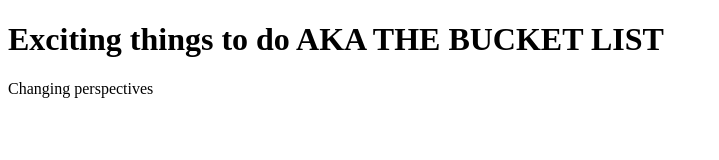
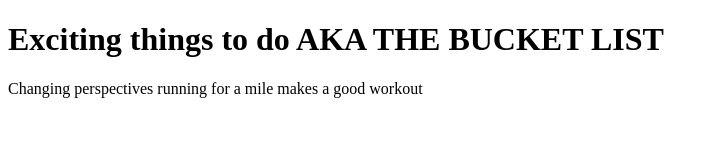
Before and after one commit to HezronS/professional.github.io, a plain HTML site: page index.html in a window 1280 px wide. Shown: the whole page, without its empty margins (0-719 px from the left). Drawn offline with Linux system fonts and the light colour scheme.

Commit message:
adding to body 2

```diff
--- a/index.html
+++ b/index.html
@@ -4,5 +4,6 @@
   <h1> Exciting things to do AKA THE BUCKET LIST </h1>
   <body>
      Changing perspectives
+     running for a mile makes a good workout
   </body>
 </html>
```
